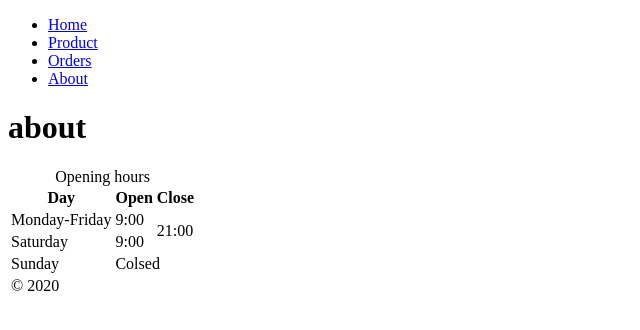
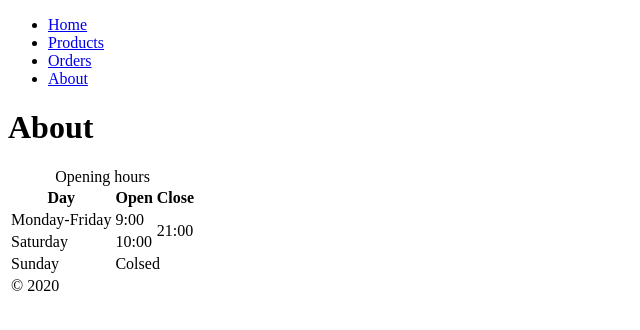
Before and after one commit to Breha75/Breha75.github.io, a plain HTML site: page about.html in a window 1280 px wide. Shown: the full height of the page, 0-640 px from the left. Drawn offline with Linux system fonts and the light colour scheme.

Commit message:
Init page.

```diff
--- a/about.html
+++ b/about.html
@@ -11,7 +11,7 @@
             <a href="/">Home</a>
         </li>
         <li>
-            <a href="/pages/product.html">Product</a>
+            <a href="/pages/products.html">Products</a>
         </li>
         <li>
             <a href="/pages/orders.html">Orders</a>
@@ -20,7 +20,7 @@
             <a href="/about.html">About</a>
         </li>
     </ul>
-    <h1>about</h1>
+    <h1>About</h1>
     <table>
         <caption>Opening hours</caption>
         <thead>
@@ -38,7 +38,7 @@
             </tr>
             <tr>
                 <td>Saturday</td>
-                <td>9:00</td>
+                <td>10:00</td>
             </tr>
             <tr>
                 <td>Sunday</td>
```
Also changed, not shown: index.html (+1 -1 lines), pages/orders.html (+2 -2 lines), pages/products.html (renamed from pages/product.html, +2 -2 lines).
